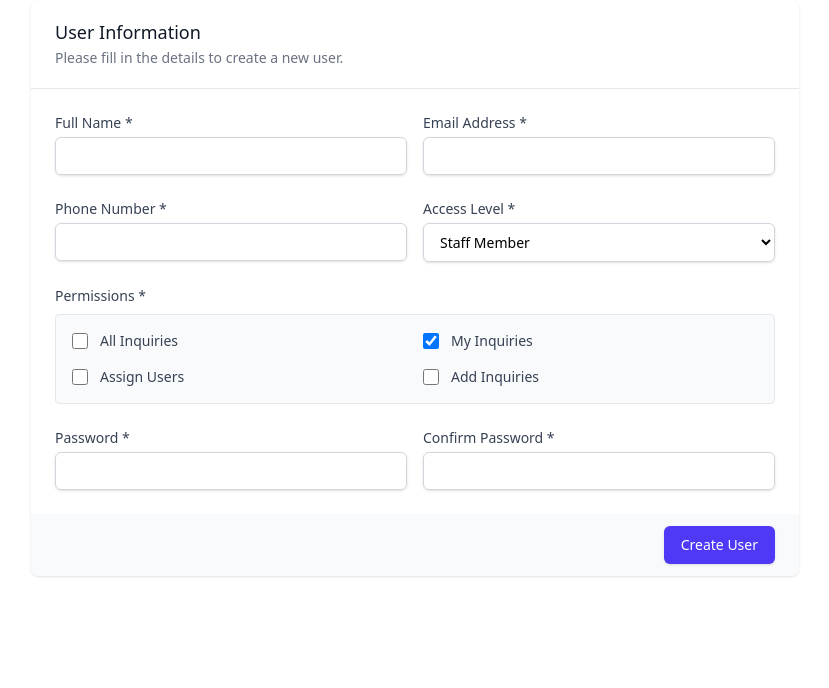
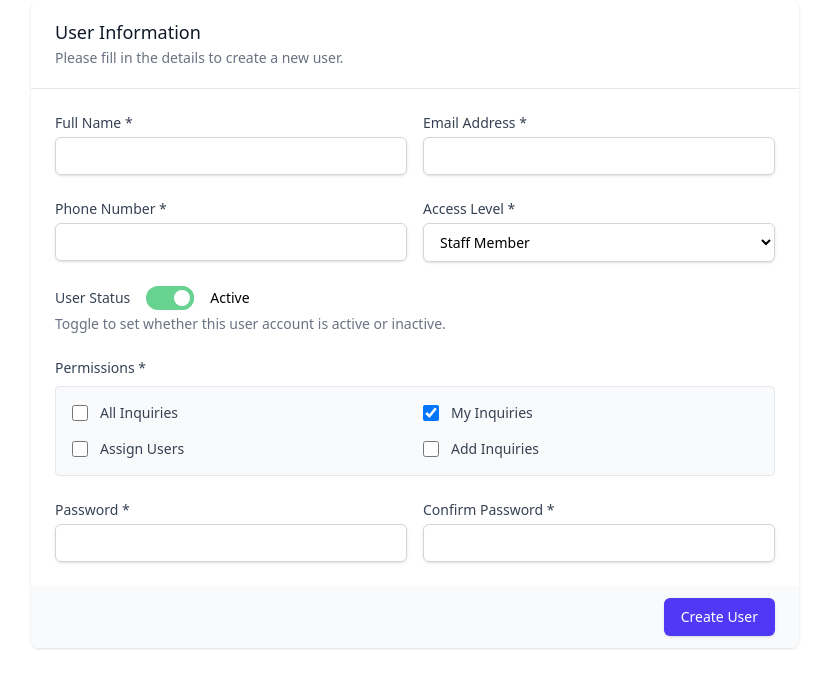
Before and after one commit to RavinduNishan/CBC-Inquiry-management, a React (Vite) app in the folder client/: page /user/create in a window 1280 px wide. Shown: the top 688 px of the page, without its empty margins (225-1054 px from the left). Built offline with nearby package versions, Linux system fonts and the light colour scheme.

Commit message:
status radio button added to the create user  form

```diff
--- a/client/src/pages/user/createuser.jsx
+++ b/client/src/pages/user/createuser.jsx
@@ -3,7 +3,32 @@ import axios from 'axios';
 import Spinner from '../../components/Spinner';
 import { useSnackbar } from 'notistack';
 
+// Custom CSS for toggle
+const toggleStyles = `
+  .toggle-checkbox:checked {
+    right: 0;
+    border-color: #68D391;
+  }
+  .toggle-checkbox:checked + .toggle-label {
+    background-color: #68D391;
+  }
+  .toggle-label {
+    transition: background-color 0.2s;
+  }
+`;
+
 function CreateUser({ onUserAdded }) {
+  // Add style tag with toggle CSS
+  useEffect(() => {
+    const styleElement = document.createElement('style');
+    styleElement.textContent = toggleStyles;
+    document.head.appendChild(styleElement);
+
+    return () => {
+      document.head.removeChild(styleElement);
+    };
+  }, []);
+
   const { enqueueSnackbar } = useSnackbar();
   const [loading, setLoading] = useState(false);
   const [userData, setUserData] = useState({
@@ -14,6 +39,7 @@ function CreateUser({ onUserAdded }) {
     permissions: [],
     password: '',
     confirmPassword: '',
+    status: 'active', // Default status is active
   });
   const [error, setError] = useState('');
 
@@ -46,6 +72,14 @@ function CreateUser({ onUserAdded }) {
     setUserData({
       ...userData,
       [e.target.name]: e.target.value
+    });
+  };
+
+  // Handle status toggle change
+  const handleToggleChange = (e) => {
+    setUserData({
+      ...userData,
+      status: e.target.checked ? 'active' : 'inactive'
     });
   };
 
@@ -101,7 +135,7 @@ function CreateUser({ onUserAdded }) {
         accessLevel: userData.accessLevel,
         permissions: userData.permissions,
         password: userData.password,
-        status: 'active'
+        status: userData.status // Send status to backend
       });
 
       setLoading(false);
@@ -116,6 +150,7 @@ function CreateUser({ onUserAdded }) {
         permissions: ['myInquiries'],
         password: '',
         confirmPassword: '',
+        status: 'active', // Reset status to active
       });
 
       // Notify parent component if callback provided
@@ -233,6 +268,37 @@ function CreateUser({ onUserAdded }) {
                 </div>
               </div>
 
+              {/* Status toggle switch */}
+              <div className="sm:col-span-6">
+                <div className="flex items-center">
+                  <label htmlFor="status-toggle" className="block text-sm font-medium text-gray-700 mr-4">
+                    User Status
+                  </label>
+                  <div className="relative inline-block w-12 mr-2 align-middle select-none">
+                    <input
+                      type="checkbox"
+                      id="status-toggle"
+                      name="status-toggle"
+                      checked={userData.status === 'active'}
+                      onChange={handleToggleChange}
+                      className="toggle-checkbox absolute block w-6 h-6 rounded-full bg-white border-4 appearance-none cursor-pointer"
+                    />
+                    <label
+                      htmlFor="status-toggle"
+                      className={`toggle-label block overflow-hidden h-6 rounded-full cursor-pointer ${
+                        userData.status === 'active' ? 'bg-green-400' : 'bg-gray-300'
+                      }`}
+                    ></label>
+                  </div>
+                  <span className="text-sm font-medium ml-2">
+                    {userData.status === 'active' ? 'Active' : 'Inactive'}
+                  </span>
+                </div>
+                <p className="mt-1 text-sm text-gray-500">
+                  Toggle to set whether this user account is active or inactive.
+                </p>
+              </div>
+
               {/* Permissions field - only show for Staff Members */}
               {userData.accessLevel === 'Staff Member' && (
                 <div className="sm:col-span-6">
```
